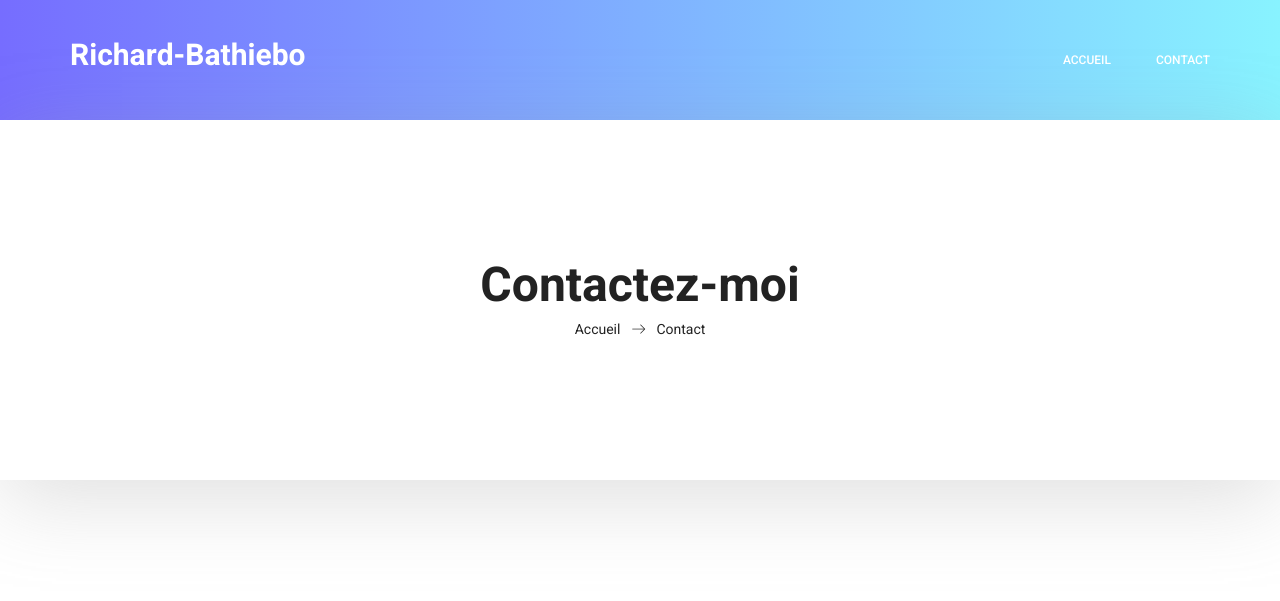
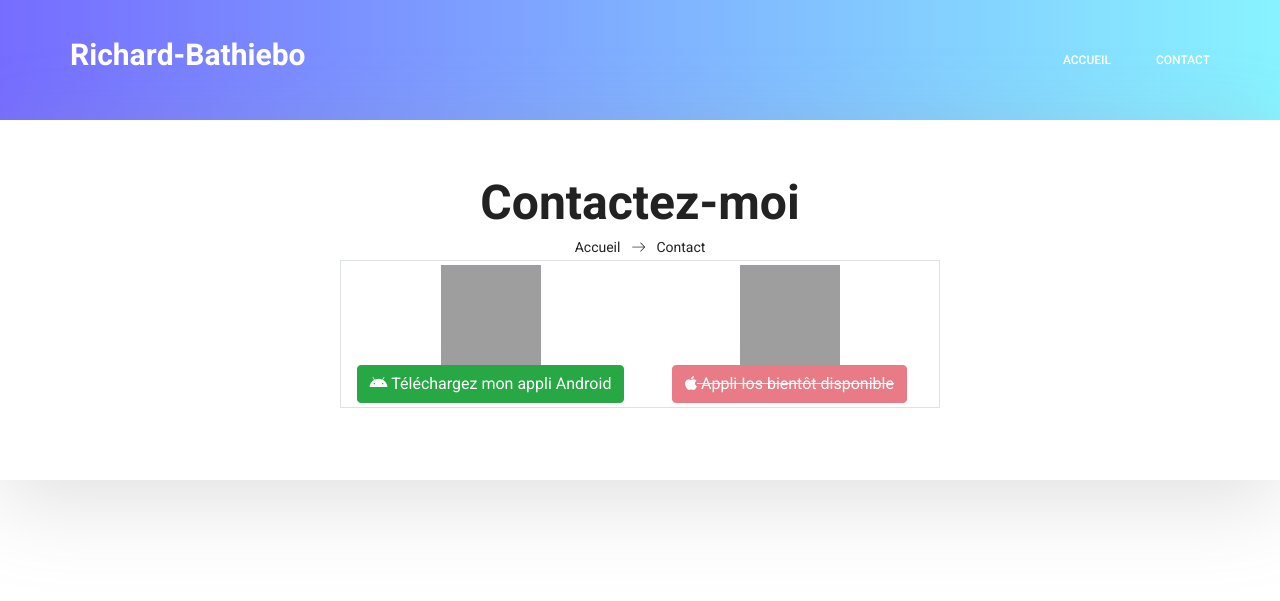
Before and after one commit to Richard-Cod/portfolio, a Flask app: page /contact in a window 1280 px wide. Shown: the top 601 px of the page. Run offline with Flask 2, Linux system fonts and the light colour scheme; some libraries are stand-ins or nearby versions; grey boxes are pictures that could not be loaded.

Commit message:
Android App enabled

```diff
--- a/admin_routes/admin.py
+++ b/admin_routes/admin.py
@@ -10,7 +10,6 @@ from wtforms import TextField, SubmitField
 from wtforms.fields.html5 import EmailField
 from wtforms.validators import DataRequired, Email, ValidationError
 
-from flask_diced import Diced, persistence_methods
 
 
 
--- a/routes.py
+++ b/routes.py
@@ -11,7 +11,6 @@ from wtforms import TextField, SubmitField
 from wtforms.fields.html5 import EmailField
 from wtforms.validators import DataRequired, Email, ValidationError
 
-from flask_diced import Diced, persistence_methods
 
 
 
--- a/templates/client/base.html
+++ b/templates/client/base.html
@@ -21,6 +21,7 @@
         <!-- main css -->
         <link rel="stylesheet" href="{{url_for('static',filename='client/css/style.css')}} ">
         <link rel="stylesheet" href="{{url_for('static',filename='client/css/responsive.css')}}">
+        <script src="https://kit.fontawesome.com/a076d05399.js"></script>
     </head>
     <body>
 
--- a/templates/client/contact.html
+++ b/templates/client/contact.html
@@ -37,7 +37,21 @@
 							<div class="page_link">
 								<a href="index.html">Accueil</a>
 								<a href="contact.html">Contact</a>
+
 							</div>
+                            <div style="max-width: 600px" class="row table table-bordered mx-auto">
+                                <div class="col-md-6 my-1">
+                                    <img height="100px" width="100px" src="{{url_for('static',filename='codeqr.jpg')}}" alt="">
+                                    <a disabled class="btn btn-success" href="{{url_for('static',filename='richard.apk')}}" download> <i class="fab fa-android"></i> Téléchargez mon appli Android </a>
+                                </div>
+                                <div class="col-md-6 my-1">
+                                    <img src="https://img.icons8.com/all/500/ios-logo.png" height="100px" width="100px" alt="">
+                                    <button style="text-decoration: line-through;" class="btn btn-danger" disabled="true">
+                                        <i class="fab fa-apple"></i> Appli Ios bientôt disponible
+                                    </button>
+
+                                </div>
+                            </div>
 						</div>
 					</div>
 				</div>
```
